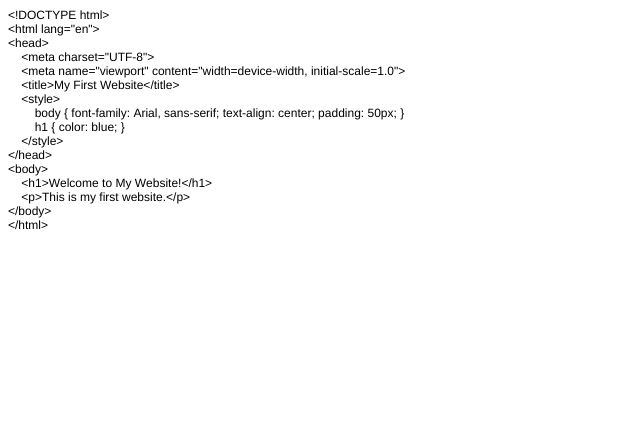
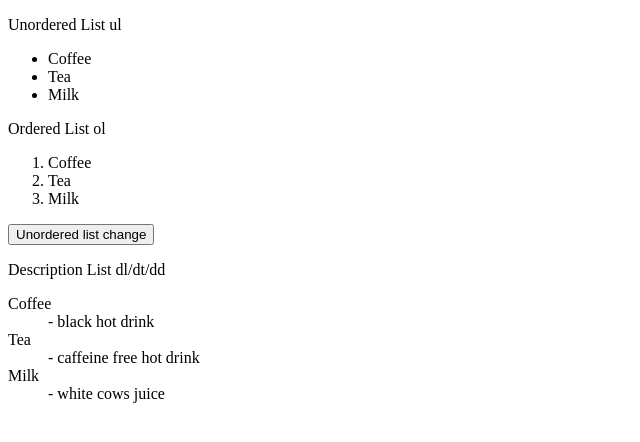
Before and after one commit to otozah/mySite, a plain HTML site: page index.html in a window 1280 px wide. Shown: the whole page, without its empty margins (0-640 px from the left). Drawn offline with Linux system fonts and the light colour scheme.

Commit message:
Add files via upload

```diff
--- a/index.html
+++ b/index.html
@@ -1,32 +1,43 @@
-<!DOCTYPE html PUBLIC "-//W3C//DTD HTML 4.01//EN" "http://www.w3.org/TR/html4/strict.dtd">
+<!doctype html>
 <html>
 <head>
-  <meta http-equiv="Content-Type" content="text/html; charset=utf-8">
-  <meta http-equiv="Content-Style-Type" content="text/css">
-  <title></title>
-  <meta name="Generator" content="Cocoa HTML Writer">
-  <meta name="CocoaVersion" content="2575.4">
-  <style type="text/css">
-    p.p1 {margin: 0.0px 0.0px 0.0px 0.0px; font: 12.0px Helvetica; -webkit-text-stroke: #000000}
-    span.s1 {font-kerning: none}
-  </style>
+<meta charset="UTF-8">
+<title>html1</title>
+	<style>
+		styled-list {
+			list-style
+		}
+	</style>
 </head>
+
 <body>
-<p class="p1"><span class="s1">&lt;!DOCTYPE html&gt;</span></p>
-<p class="p1"><span class="s1">&lt;html lang="en"&gt;</span></p>
-<p class="p1"><span class="s1">&lt;head&gt;</span></p>
-<p class="p1"><span class="s1"><span class="Apple-converted-space">    </span>&lt;meta charset="UTF-8"&gt;</span></p>
-<p class="p1"><span class="s1"><span class="Apple-converted-space">    </span>&lt;meta name="viewport" content="width=device-width, initial-scale=1.0"&gt;</span></p>
-<p class="p1"><span class="s1"><span class="Apple-converted-space">    </span>&lt;title&gt;My First Website&lt;/title&gt;</span></p>
-<p class="p1"><span class="s1"><span class="Apple-converted-space">    </span>&lt;style&gt;</span></p>
-<p class="p1"><span class="s1"><span class="Apple-converted-space">        </span>body { font-family: Arial, sans-serif; text-align: center; padding: 50px; }</span></p>
-<p class="p1"><span class="s1"><span class="Apple-converted-space">        </span>h1 { color: blue; }</span></p>
-<p class="p1"><span class="s1"><span class="Apple-converted-space">    </span>&lt;/style&gt;</span></p>
-<p class="p1"><span class="s1">&lt;/head&gt;</span></p>
-<p class="p1"><span class="s1">&lt;body&gt;</span></p>
-<p class="p1"><span class="s1"><span class="Apple-converted-space">    </span>&lt;h1&gt;Welcome to My Website!&lt;/h1&gt;</span></p>
-<p class="p1"><span class="s1"><span class="Apple-converted-space">    </span>&lt;p&gt;This is my first website.&lt;/p&gt;</span></p>
-<p class="p1"><span class="s1">&lt;/body&gt;</span></p>
-<p class="p1"><span class="s1">&lt;/html&gt;</span></p>
+	<p>Unordered List ul</p>
+	<ul id="demo">
+		<li>Coffee</li>
+		<li>Tea</li>
+		<li>Milk</li>
+	</ul>
+
+	<p>Ordered List ol</p>
+	 <ol>
+		<li>Coffee</li>
+		 <li>Tea</li>
+		 <li>Milk</li>
+	 </ol>
+	<button onclick="myFunction()">Unordered list change</button>
+	<script>
+		function myFunction() {
+			document.getElementById="demo".innerHTML
+		}
+	</script>
+	<p>Description List dl/dt/dd</p>
+	<dl>
+		<dt>Coffee</dt>
+		<dd>- black hot drink</dd>
+		<dt>Tea</dt>
+		<dd>- caffeine free hot drink</dd>
+		<dt>Milk</dt>
+		<dd>- white cows juice</dd>
+	</dl>
 </body>
 </html>
```
